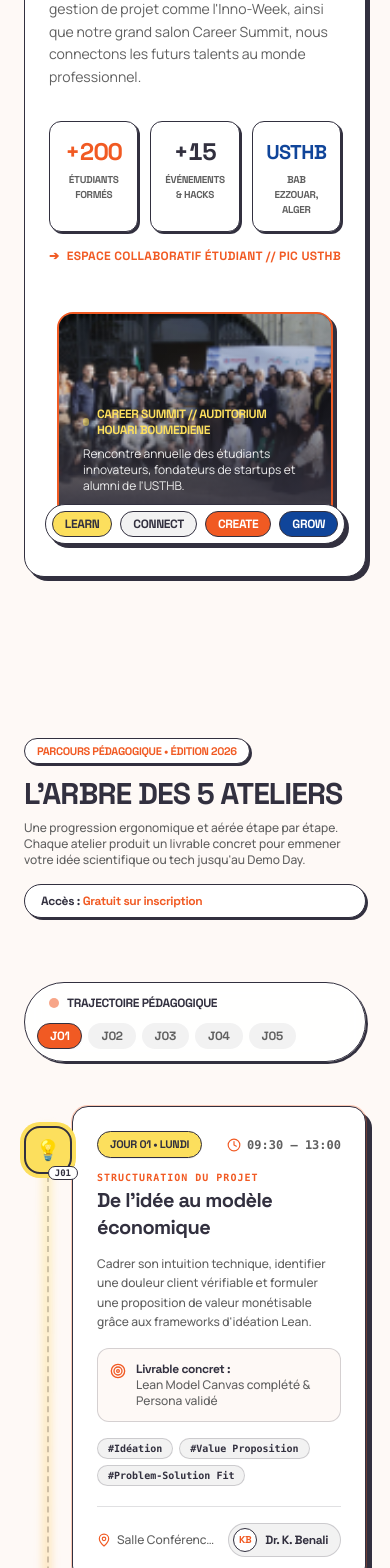
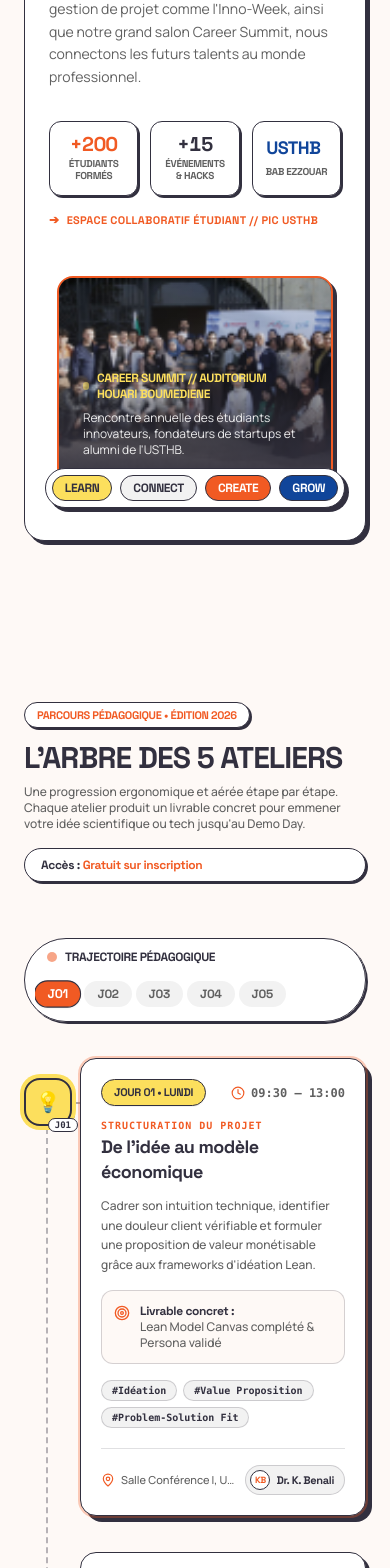
Before and after one commit to b4myns/inno-week-usthb, a Next.js app: page / in a window 390 px wide. Shown: the part 1540-3108 px from the top of the page. Built offline with nearby package versions, Linux system fonts and the light colour scheme.

Commit message:
fix: optimize typing counters and program tree animations for mobile devices

```diff
--- a/src/components/MetricsCards.tsx
+++ b/src/components/MetricsCards.tsx
@@ -1,115 +1,122 @@
 "use client";
 
 import { useEffect, useState, useRef } from "react";
+import { useInView } from "framer-motion";
 
 export default function MetricsCards() {
   const [countStudents, setCountStudents] = useState(0);
   const [countEvents, setCountEvents] = useState(0);
   const [typedUsthb, setTypedUsthb] = useState("");
-  const [isVisible, setIsVisible] = useState(false);
+  const [hasStarted, setHasStarted] = useState(false);
   const containerRef = useRef<HTMLDivElement>(null);
 
-  // Trigger when scrolled into view
+  // Robust mobile & desktop in-view detection
+  const inView = useInView(containerRef, {
+    once: true,
+    amount: 0.05,
+  });
+
+  // Trigger on in-view OR fallback after 1.5s
   useEffect(() => {
-    const observer = new IntersectionObserver(
-      (entries) => {
-        if (entries[0].isIntersecting) {
-          setIsVisible(true);
-          observer.disconnect();
-        }
-      },
-      { threshold: 0.15 }
-    );
+    if (inView && !hasStarted) {
+      setHasStarted(true);
+    }
+  }, [inView, hasStarted]);
 
-    if (containerRef.current) {
-      observer.observe(containerRef.current);
-    }
-
-    return () => observer.disconnect();
+  useEffect(() => {
+    const fallbackTimer = setTimeout(() => {
+      setHasStarted(true);
+    }, 2000);
+    return () => clearTimeout(fallbackTimer);
   }, []);
 
-  // 1. Counting animation for +500 and +15
+  // 1. Hardware-accelerated smooth counter (0 -> 200, 0 -> 15) using requestAnimationFrame
   useEffect(() => {
-    if (!isVisible) return;
+    if (!hasStarted) return;
 
-    // Count to 200
-    const duration = 1500;
-    const intervalTime = 25;
-    const steps = duration / intervalTime;
-    const stepStudents = 200 / steps;
-    const stepEvents = 15 / steps;
+    let startTimestamp: number | null = null;
+    const duration = 1600; // 1.6s
 
-    let currentS = 0;
-    let currentE = 0;
+    const step = (timestamp: number) => {
+      if (!startTimestamp) startTimestamp = timestamp;
+      const progress = Math.min((timestamp - startTimestamp) / duration, 1);
 
-    const timer = setInterval(() => {
-      currentS += stepStudents;
-      currentE += stepEvents;
+      // Smooth ease-out cubic
+      const ease = 1 - Math.pow(1 - progress, 3);
 
-      if (currentS >= 200) {
+      setCountStudents(Math.floor(ease * 200));
+      setCountEvents(Math.floor(ease * 15));
+
+      if (progress < 1) {
+        window.requestAnimationFrame(step);
+      } else {
         setCountStudents(200);
         setCountEvents(15);
-        clearInterval(timer);
-      } else {
-        setCountStudents(Math.floor(currentS));
-        setCountEvents(Math.floor(currentE));
       }
-    }, intervalTime);
+    };
 
-    return () => clearInterval(timer);
-  }, [isVisible]);
+    const animId = window.requestAnimationFrame(step);
+    return () => window.cancelAnimationFrame(animId);
+  }, [hasStarted]);
 
-  // 2. Typing animation for "USTHB"
+  // 2. Typewriter animation for "USTHB"
   useEffect(() => {
-    if (!isVisible) return;
+    if (!hasStarted) return;
 
-    const text = "USTHB";
+    const targetWord = "USTHB";
     let index = 0;
 
-    const typingTimer = setInterval(() => {
-      index++;
-      setTypedUsthb(text.slice(0, index));
-      if (index >= text.length) {
-        clearInterval(typingTimer);
-      }
-    }, 180);
+    // Small initial delay so numbers start first
+    const delayTimer = setTimeout(() => {
+      const typeInterval = setInterval(() => {
+        index++;
+        setTypedUsthb(targetWord.slice(0, index));
+        if (index >= targetWord.length) {
+          clearInterval(typeInterval);
+        }
+      }, 180);
 
-    return () => clearInterval(typingTimer);
-  }, [isVisible]);
+      return () => clearInterval(typeInterval);
+    }, 250);
+
+    return () => clearTimeout(delayTimer);
+  }, [hasStarted]);
 
   return (
     <div ref={containerRef} className="space-y-3 pt-2">
       <div className="grid grid-cols-3 gap-3">
         {/* Card 1: +200 ÉTUDIANTS FORMÉS */}
-        <div className="bg-[#FFFFFF] border-[1.5px] border-[#32303F] p-3.5 sm:p-4 rounded-xl text-center shadow-swiss-sm transition-transform hover:-translate-y-1">
-          <div className="text-2xl sm:text-3xl font-black text-[#F15A23] font-heading tabular-nums">
+        <div className="bg-[#FFFFFF] border-[1.5px] border-[#32303F] p-3 sm:p-4 rounded-xl text-center shadow-swiss-sm transition-transform hover:-translate-y-1">
+          <div className="text-xl sm:text-3xl font-black text-[#F15A23] font-heading tabular-nums leading-none mb-1">
             +{countStudents}
           </div>
-          <div className="text-[10px] sm:text-xs font-heading uppercase text-[#606060] mt-1 font-bold">
+          <div className="text-[10px] sm:text-xs font-heading uppercase text-[#606060] font-bold leading-tight">
             Étudiants Formés
           </div>
         </div>
 
         {/* Card 2: +15 ÉVÉNEMENTS & HACKS */}
-        <div className="bg-[#FFFFFF] border-[1.5px] border-[#32303F] p-3.5 sm:p-4 rounded-xl text-center shadow-swiss-sm transition-transform hover:-translate-y-1">
-          <div className="text-2xl sm:text-3xl font-black text-[#32303F] font-heading tabular-nums">
+        <div className="bg-[#FFFFFF] border-[1.5px] border-[#32303F] p-3 sm:p-4 rounded-xl text-center shadow-swiss-sm transition-transform hover:-translate-y-1">
+          <div className="text-xl sm:text-3xl font-black text-[#32303F] font-heading tabular-nums leading-none mb-1">
             +{countEvents}
           </div>
-          <div className="text-[10px] sm:text-xs font-heading uppercase text-[#606060] mt-1 font-bold">
+          <div className="text-[10px] sm:text-xs font-heading uppercase text-[#606060] font-bold leading-tight">
             Événements &amp; Hacks
           </div>
         </div>
 
         {/* Card 3: USTHB with Typewriter typing animation */}
-        <div className="bg-[#FFFFFF] border-[1.5px] border-[#32303F] p-3.5 sm:p-4 rounded-xl text-center shadow-swiss-sm transition-transform hover:-translate-y-1">
-          <div className="text-xl sm:text-2xl font-black text-[#10459A] font-heading min-h-[2rem] flex items-center justify-center">
-            <span>{typedUsthb || (isVisible ? "" : "USTHB")}</span>
-            {typedUsthb.length < 5 && isVisible && (
-              <span className="w-1.5 h-5 bg-[#10459A] ml-1 animate-pulse"></span>
-            )}
+        <div className="bg-[#FFFFFF] border-[1.5px] border-[#32303F] p-3 sm:p-4 rounded-xl text-center shadow-swiss-sm transition-transform hover:-translate-y-1">
+          <div className="text-lg sm:text-2xl font-black text-[#10459A] font-heading min-h-[1.75rem] sm:min-h-[2rem] flex items-center justify-center leading-none mb-1">
+            <span>{typedUsthb}</span>
+            <span
+              className={`w-1 sm:w-1.5 h-4 sm:h-5 bg-[#10459A] ml-0.5 ${
+                typedUsthb.length < 5 ? "animate-pulse" : "opacity-0"
+              }`}
+            ></span>
           </div>
-          <div className="text-[10px] sm:text-xs font-heading uppercase text-[#606060] mt-1 font-bold">
-            Bab Ezzouar, Alger
+          <div className="text-[10px] sm:text-xs font-heading uppercase text-[#606060] font-bold leading-tight">
+            Bab Ezzouar
           </div>
         </div>
       </div>
@@ -117,7 +124,9 @@ export default function MetricsCards() {
       {/* Retro initiative tag link */}
       <div className="flex items-center gap-2 text-xs font-heading font-bold text-[#F15A23] pt-1">
         <span>➔</span>
-        <span className="tracking-wide uppercase">ESPACE COLLABORATIF ÉTUDIANT // PIC USTHB</span>
+        <span className="tracking-wide uppercase text-[11px] sm:text-xs">
+          ESPACE COLLABORATIF ÉTUDIANT // PIC USTHB
+        </span>
       </div>
     </div>
   );
--- a/src/components/ProgramTree.tsx
+++ b/src/components/ProgramTree.tsx
@@ -6,11 +6,9 @@ import Link from "next/link";
 import {
   Clock,
   MapPin,
-  CheckCircle2,
   Sparkles,
   ArrowRight,
   Target,
-  Trophy,
 } from "lucide-react";
 
 interface WorkshopStep {
@@ -140,27 +138,28 @@ export default function ProgramTree() {
   const [activeStep, setActiveStep] = useState<string>("01");
 
   return (
-    <div className="relative w-full max-w-5xl mx-auto py-8">
+    <div className="relative w-full max-w-5xl mx-auto py-6 sm:py-8">
       {/* Visual Journey Helper Bar */}
-      <div className="flex flex-wrap items-center justify-between gap-3 mb-12 p-3 bg-white/90 backdrop-blur-sm border-[1.5px] border-[#32303F] rounded-full shadow-swiss-sm text-xs select-none">
+      <div className="flex flex-wrap items-center justify-between gap-3 mb-10 sm:mb-12 p-2.5 sm:p-3 bg-white/95 backdrop-blur-sm border-[1.5px] border-[#32303F] rounded-full shadow-swiss-sm text-xs select-none">
         <div className="flex items-center gap-2 px-3">
           <span className="w-2.5 h-2.5 rounded-full bg-[#F15A23] animate-pulse"></span>
-          <span className="font-heading font-black tracking-wider text-[#32303F] uppercase">
+          <span className="font-heading font-black tracking-wider text-[#32303F] uppercase text-xs">
             Trajectoire Pédagogique
           </span>
         </div>
 
         {/* Quick Day Selector Pills */}
-        <div className="flex items-center gap-1.5 overflow-x-auto">
+        <div className="flex items-center gap-1 sm:gap-1.5 overflow-x-auto py-1">
           {WORKSHOP_STEPS.map((step) => {
             const isCurrent = activeStep === step.id;
             return (
               <button
                 key={step.id}
+                type="button"
                 onClick={() => setActiveStep(step.id)}
-                className={`px-3 py-1 rounded-full text-xs font-heading font-bold transition-all border ${
+                className={`px-3 py-1 rounded-full text-xs font-heading font-bold transition-all border shrink-0 ${
                   isCurrent
-                    ? "bg-[#F15A23] text-white border-[#32303F] shadow-xs"
+                    ? "bg-[#F15A23] text-white border-[#32303F] shadow-xs scale-105"
                     : "bg-[#F2F2F2] text-[#606060] border-transparent hover:border-[#32303F]/30 hover:text-[#32303F]"
                 }`}
               >
@@ -180,44 +179,51 @@ export default function ProgramTree() {
       {/* The Central Tree / Spine Road */}
       <div className="relative">
         {/* Animated Central Trunk Line */}
-        <div className="absolute left-6 md:left-1/2 top-4 bottom-16 w-0.5 -translate-x-1/2 pointer-events-none">
+        <div className="absolute left-6 md:left-1/2 top-4 bottom-16 w-1 -translate-x-1/2 pointer-events-none z-10">
           {/* Base dashed stroke */}
-          <div className="w-full h-full border-l-2 border-dashed border-[#32303F]/30"></div>
-          {/* Ambient Glow */}
-          <div className="absolute inset-0 w-2 -left-1 bg-gradient-to-b from-[#FCDF5D]/40 via-[#F15A23]/30 to-[#10459A]/40 blur-xs"></div>
+          <div className="w-full h-full border-l-2 border-dashed border-[#32303F]/35"></div>
+
+          {/* Glowing Animated Pulse traveling down the trunk */}
+          <motion.div
+            animate={{ y: ["0%", "95%", "0%"] }}
+            transition={{ duration: 7, repeat: Infinity, ease: "easeInOut" }}
+            className="absolute top-0 -left-1 w-3 h-10 rounded-full bg-gradient-to-b from-[#FCDF5D] via-[#F15A23] to-transparent blur-[2px]"
+          />
         </div>
 
         {/* Tree Nodes List */}
-        <div className="space-y-12 sm:space-y-16">
+        <div className="space-y-8 sm:space-y-16">
           {WORKSHOP_STEPS.map((step, index) => {
             const isEven = index % 2 === 0;
             const isFinale = index === WORKSHOP_STEPS.length - 1;
             const isSelected = activeStep === step.id;
 
             return (
-              <motion.div
+              <div
                 key={step.id}
-                initial={{ opacity: 0, y: 30 }}
-                whileInView={{ opacity: 1, y: 0 }}
-                viewport={{ once: true, margin: "-50px" }}
-                transition={{ duration: 0.5, delay: index * 0.1 }}
-                onMouseEnter={() => setActiveStep(step.id)}
                 className={`relative flex flex-col md:flex-row items-start ${
                   isEven ? "md:flex-row-reverse" : ""
-                } gap-6 md:gap-12 pl-12 md:pl-0`}
+                } gap-4 sm:gap-6 md:gap-12 pl-14 sm:pl-16 md:pl-0`}
               >
-                {/* 1. Center Tree Node Milestone */}
-                <div className="absolute left-6 md:left-1/2 -translate-x-1/2 top-4 z-20 flex flex-col items-center">
+                {/* 1. Milestone Node on the Tree Trunk */}
+                <div
+                  className="absolute left-6 md:left-1/2 -translate-x-1/2 top-4 z-20 flex flex-col items-center cursor-pointer"
+                  onClick={() => setActiveStep(step.id)}
+                >
                   <motion.div
+                    initial={{ scale: 0.6, opacity: 0 }}
+                    whileInView={{ scale: 1, opacity: 1 }}
+                    viewport={{ once: true, amount: 0.05 }}
                     whileHover={{ scale: 1.15 }}
-                    transition={{ type: "spring", stiffness: 400, damping: 17 }}
-                    className={`relative w-12 h-12 rounded-2xl ${step.nodeBg} border-[2px] border-[#32303F] shadow-[3px_3px_0px_#32303F] flex items-center justify-center text-xl cursor-pointer ${
+                    whileTap={{ scale: 0.95 }}
+                    transition={{ type: "spring", stiffness: 400, damping: 20 }}
+                    className={`relative w-12 h-12 rounded-2xl ${step.nodeBg} border-[2px] border-[#32303F] shadow-[3px_3px_0px_#32303F] flex items-center justify-center text-xl transition-shadow ${
                       isSelected ? "ring-4 ring-[#FCDF5D]" : ""
                     }`}
                   >
                     <span>{step.icon}</span>
 
-                    {/* Step indicator badge on node */}
+                    {/* Step badge */}
                     <span
                       className={`absolute -bottom-2 -right-2 text-[9px] font-mono font-black px-1.5 py-0.2 rounded-full border border-[#32303F] ${
                         isFinale
@@ -230,7 +236,8 @@ export default function ProgramTree() {
                   </motion.div>
                 </div>
 
-                {/* 2. Branch Connector (Connecting Trunk to Card) */}
+                {/* 2. Branch Connector (Horizontal branch linking Trunk to Card) */}
+                {/* Desktop Connector */}
                 <div
                   className={`hidden md:block absolute top-10 ${
                     isEven
@@ -239,12 +246,20 @@ export default function ProgramTree() {
                   }`}
                 ></div>
 
+                {/* Mobile Connector */}
+                <div className="block md:hidden absolute left-6 top-10 w-8 border-t-2 border-dashed border-[#32303F]/40 pointer-events-none"></div>
+
                 {/* 3. Eye-Comfort Card Container */}
                 <div className="w-full md:w-[calc(50%-3rem)]">
-                  <div
-                    className={`relative rounded-2xl bg-white border-[1.5px] border-[#32303F] p-6 sm:p-7 transition-all duration-300 ${
+                  <motion.div
+                    initial={{ opacity: 0, y: 20 }}
+                    whileInView={{ opacity: 1, y: 0 }}
+                    viewport={{ once: true, amount: 0.05 }}
+                    transition={{ duration: 0.4, delay: index * 0.05 }}
+                    onClick={() => setActiveStep(step.id)}
+                    className={`relative rounded-2xl bg-white border-[1.5px] border-[#32303F] p-5 sm:p-7 transition-all duration-300 cursor-pointer ${
                       isSelected
-                        ? "shadow-[6px_6px_0px_#32303F] -translate-y-1 ring-1 ring-[#F15A23]/30"
+                        ? "shadow-[6px_6px_0px_#32303F] -translate-y-1 ring-2 ring-[#F15A23]/30"
                         : "shadow-[4px_4px_0px_#32303F] hover:-translate-y-0.5 hover:shadow-[5px_5px_0px_#32303F]"
                     }`}
                   >
@@ -271,17 +286,17 @@ export default function ProgramTree() {
                       <div className="text-[10px] font-mono tracking-widest text-[#F15A23] uppercase font-bold">
                         {step.subtitle}
                       </div>
-                      <h3 className="text-xl sm:text-2xl font-black font-heading text-[#32303F] leading-snug mt-0.5">
+                      <h3 className="text-lg sm:text-2xl font-black font-heading text-[#32303F] leading-snug mt-0.5">
                         {step.title}
                       </h3>
                     </div>
 
-                    {/* Smooth Description */}
+                    {/* Description */}
                     <p className="text-xs sm:text-sm text-[#606060] leading-relaxed mb-4 font-medium">
                       {step.description}
                     </p>
 
-                    {/* Concrete Deliverable Box (Eye-Comfort Highlight) */}
+                    {/* Concrete Deliverable Box */}
                     <div className="bg-[#FEF9F6] border border-[#32303F]/20 rounded-xl p-3 mb-4 flex items-start gap-2.5">
                       <Target className="w-4 h-4 text-[#F15A23] shrink-0 mt-0.5" />
                       <div className="text-xs">
@@ -307,29 +322,29 @@ export default function ProgramTree() {
                     </div>
 
                     {/* Bottom Row: Location & Trainer Avatar */}
-                    <div className="pt-4 border-t border-[#32303F]/15 flex items-center justify-between gap-3">
+                    <div className="pt-4 border-t border-[#32303F]/15 flex items-center justify-between gap-2 sm:gap-3">
                       {/* Venue */}
-                      <div className="flex items-center gap-1.5 text-xs text-[#606060] font-medium truncate">
+                      <div className="flex items-center gap-1.5 text-[11px] sm:text-xs text-[#606060] font-medium truncate">
                         <MapPin className="w-3.5 h-3.5 text-[#F15A23] shrink-0" />
                         <span className="truncate">{step.location}</span>
                       </div>
 
                       {/* Trainer Pill */}
-                      <div className="flex items-center gap-2 bg-[#F2F2F2] rounded-full pl-1 pr-3 py-1 border border-[#32303F]/20 shrink-0">
-                        <div className="w-6 h-6 rounded-full bg-white border border-[#32303F] flex items-center justify-center font-heading font-black text-[10px] text-[#F15A23]">
+                      <div className="flex items-center gap-1.5 sm:gap-2 bg-[#F2F2F2] rounded-full pl-1 pr-2.5 sm:pr-3 py-1 border border-[#32303F]/20 shrink-0">
+                        <div className="w-5 h-5 sm:w-6 sm:h-6 rounded-full bg-white border border-[#32303F] flex items-center justify-center font-heading font-black text-[9px] sm:text-[10px] text-[#F15A23]">
                           {step.trainer.initials}
                         </div>
-                        <span className="text-xs font-heading font-bold text-[#32303F]">
+                        <span className="text-[11px] sm:text-xs font-heading font-bold text-[#32303F]">
                           {step.trainer.name}
                         </span>
                       </div>
                     </div>
-                  </div>
+                  </motion.div>
                 </div>
 
                 {/* Empty mirror spacer on desktop to balance alternating layout */}
                 <div className="hidden md:block md:w-[calc(50%-3rem)]"></div>
-              </motion.div>
+              </div>
             );
           })}
         </div>
@@ -338,11 +353,11 @@ export default function ProgramTree() {
         <motion.div
           initial={{ opacity: 0, scale: 0.95 }}
           whileInView={{ opacity: 1, scale: 1 }}
-          viewport={{ once: true }}
-          className="mt-16 text-center pl-6 md:pl-0"
+          viewport={{ once: true, amount: 0.05 }}
+          className="mt-12 sm:mt-16 text-center pl-6 md:pl-0"
         >
           <div className="inline-flex flex-col sm:flex-row items-center gap-4 bg-[#FFFFFF] border-[1.5px] border-[#32303F] rounded-3xl p-6 sm:p-8 shadow-swiss max-w-xl mx-auto">
-            <div className="w-16 h-16 rounded-2xl bg-[#FCDF5D] border-[1.5px] border-[#32303F] flex items-center justify-center text-3xl shadow-swiss-sm shrink-0">
+            <div className="w-14 h-14 sm:w-16 sm:h-16 rounded-2xl bg-[#FCDF5D] border-[1.5px] border-[#32303F] flex items-center justify-center text-3xl shadow-swiss-sm shrink-0">
               🏆
             </div>
             <div className="text-left space-y-1">
@@ -350,7 +365,7 @@ export default function ProgramTree() {
                 <Sparkles className="w-3.5 h-3.5" />
                 ACCOMPLISSEMENT COMPLET
               </div>
-              <h4 className="text-lg font-heading font-black text-[#32303F]">
+              <h4 className="text-base sm:text-lg font-heading font-black text-[#32303F]">
                 Prêt à gravir chaque étape de l&apos;arbre ?
               </h4>
               <p className="text-xs text-[#606060] font-medium leading-relaxed">
```
